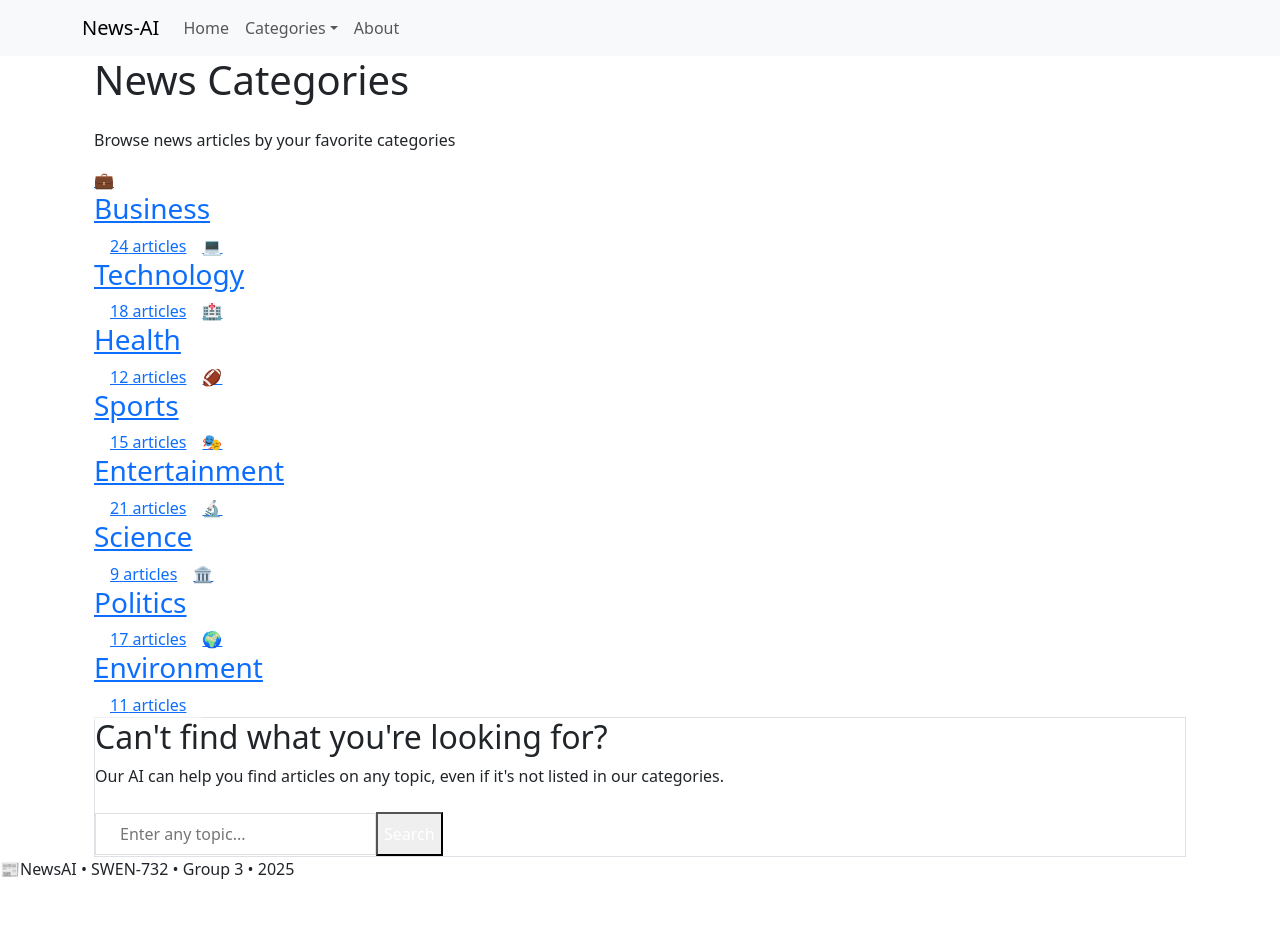
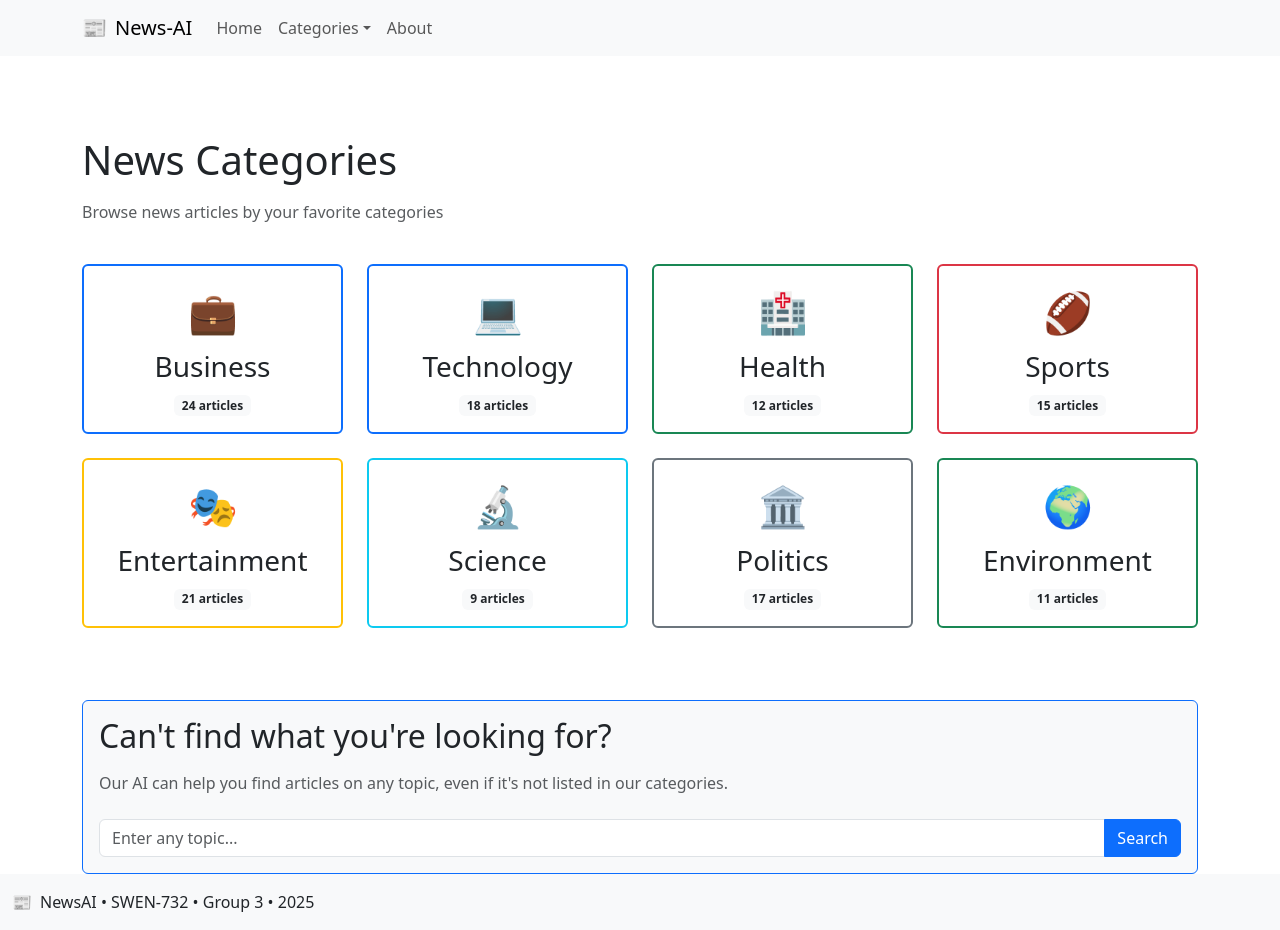
Before and after one commit to ajbarea/news-ai, a React (Create React App) app in the folder news-ai-client/: page /categories in a window 1280 px wide. Before the commit the page ends 881 px from the top, so only its background shows below. Built offline with nearby package versions, Linux system fonts and the light colour scheme.

Commit message:
Update style with reactstrap and font awesome
- Refactored layout structure
- Enhanced UX and styling
- Downgraded React version
- Added new layout components to lock header and footer zones
- Refresh buttons and icons
- Reorganize categories component

```diff
--- a/news-ai-client/package.json
+++ b/news-ai-client/package.json
@@ -8,8 +8,9 @@
     "@testing-library/react": "^16.2.0",
     "@testing-library/user-event": "^13.5.0",
     "bootstrap": "^5.3.3",
-    "react": "^19.0.0",
-    "react-dom": "^19.0.0",
+    "react": "^18.3.1",
+    "react-dom": "^18.3.1",
+    "react-icons": "^5.5.0",
     "react-router-dom": "^7.2.0",
     "react-scripts": "5.0.1",
     "reactstrap": "^9.2.3",
--- a/news-ai-client/src/App.js
+++ b/news-ai-client/src/App.js
@@ -1,31 +1,25 @@
-import React, { lazy } from 'react';
+import React from 'react';
 import { BrowserRouter as Router, Routes, Route } from 'react-router-dom';
-import Navbar from './components/Navbar';
-import Footer from './components/Footer';
-
-// Lazy load components
-const HomePage = lazy(() => import('./components/HomePage'));
-const ArticlePage = lazy(() => import('./components/ArticlePage'));
-const About = lazy(() => import('./components/About'));
-const Categories = lazy(() => import('./components/Categories'));
-const NotFound = lazy(() => import('./components/NotFound'));
+import Layout from './components/Layout';
+import HomePage from './components/HomePage';
+import About from './components/About';
+import Categories from './components/Categories';
+import ArticlePage from './components/ArticlePage';
+import NotFound from './components/NotFound';
+import 'bootstrap/dist/css/bootstrap.min.css';
 
 function App() {
   return (
     <Router>
-      <div className="min-h-screen flex flex-col bg-gray-50 dark:bg-gray-800 text-gray-800 dark:text-gray-200 transition-all duration-300">
-        <Navbar />
-        <main className="flex-grow container mx-auto px-4 sm:px-6 lg:px-8 py-10">
+      <Layout>
         <Routes>
           <Route path="/" element={<HomePage />} />
-            <Route path="/article/:id" element={<ArticlePage />} />
           <Route path="/about" element={<About />} />
           <Route path="/categories" element={<Categories />} />
+          <Route path="/article/:id" element={<ArticlePage />} />
           <Route path="*" element={<NotFound />} />
         </Routes>
-        </main>
-        <Footer />
-      </div>
+      </Layout>
     </Router>
   );
 }
--- a/news-ai-client/src/components/ArticlePage.js
+++ b/news-ai-client/src/components/ArticlePage.js
@@ -1,5 +1,6 @@
 import React from 'react';
 import { useParams } from 'react-router-dom';
+import { Container, Row, Col, Card, CardBody } from 'reactstrap';
 
 function ArticlePage() {
     const { id } = useParams();
@@ -12,30 +13,38 @@ function ArticlePage() {
         content: `
         <p class="mb-4">The technology landscape is evolving at an unprecedented pace, and 2025 promises to be a year of significant breakthroughs. From quantum computing to artificial intelligence, we're witnessing innovations that will reshape industries and redefine what's possible.</p>
 
-        <h2 class="text-2xl font-bold mt-6 mb-4">Quantum Computing Takes Center Stage</h2>
-        <p class="mb-4">After years of research and development, quantum computing is finally reaching a tipping point. Major tech companies and startups alike are making significant progress in creating stable quantum systems that can solve complex problems beyond the capabilities of classical computers.</p>
-        <p class="mb-4">Industry experts predict that 2025 will see the first commercial quantum computers capable of tackling real-world problems in fields like materials science, pharmaceuticals, and financial modeling.</p>
+        <h4 class="fs-3 fw-bold mt-4 mb-3">Quantum Computing Takes Center Stage</h4>
+        <p class="mb-3">After years of research and development, quantum computing is finally reaching a tipping point. Major tech companies and startups alike are making significant progress in creating stable quantum systems that can solve complex problems beyond the capabilities of classical computers.</p>
+        <p class="mb-3">Industry experts predict that 2025 will see the first commercial quantum computers capable of tackling real-world problems in fields like materials science, pharmaceuticals, and financial modeling.</p>
 
-        <h2 class="text-2xl font-bold mt-6 mb-4">AI Becomes More Human-like</h2>
-        <p class="mb-4">Artificial intelligence continues to evolve in remarkable ways. The latest models demonstrate unprecedented levels of understanding context, generating creative content, and engaging in nuanced conversations.</p>
-        <p class="mb-4">Perhaps most exciting is the progress in AI ethics and transparency. New frameworks are being developed to ensure AI systems are fair, accountable, and aligned with human values.</p>
+        <h4 class="fs-3 fw-bold mt-4 mb-3">AI Becomes More Human-like</h4>
+        <p class="mb-3">Artificial intelligence continues to evolve in remarkable ways. The latest models demonstrate unprecedented levels of understanding context, generating creative content, and engaging in nuanced conversations.</p>
+        <p class="mb-3">Perhaps most exciting is the progress in AI ethics and transparency. New frameworks are being developed to ensure AI systems are fair, accountable, and aligned with human values.</p>
 
-        <h2 class="text-2xl font-bold mt-6 mb-4">Extended Reality Goes Mainstream</h2>
-        <p class="mb-4">Virtual, augmented, and mixed reality technologies are finally reaching maturity. Lighter, more powerful headsets with improved displays are making extended reality experiences more immersive and comfortable.</p>
-        <p class="mb-4">Beyond gaming and entertainment, we're seeing significant adoption in education, healthcare, and remote collaboration. Virtual training simulations and immersive learning environments are revolutionizing how we acquire and apply knowledge.</p>
+        <h4 class="fs-3 fw-bold mt-4 mb-3">Extended Reality Goes Mainstream</h4>
+        <p class="mb-3">Virtual, augmented, and mixed reality technologies are finally reaching maturity. Lighter, more powerful headsets with improved displays are making extended reality experiences more immersive and comfortable.</p>
+        <p class="mb-3">Beyond gaming and entertainment, we're seeing significant adoption in education, healthcare, and remote collaboration. Virtual training simulations and immersive learning environments are revolutionizing how we acquire and apply knowledge.</p>
 
-        <h2 class="text-2xl font-bold mt-6 mb-4">The Future of Connectivity</h2>
-        <p class="mb-4">5G networks are expanding globally, providing faster and more reliable internet connections. This is enabling new applications and services that were previously unimaginable, from real-time remote surgeries to autonomous vehicles communicating with each other on the road.</p>
-        <p class="mb-4">As 5G infrastructure continues to roll out, we're also seeing advancements in satellite internet technology, bringing high-speed connectivity to even the most remote areas of the world.</p>
+        <h4 class="fs-3 fw-bold mt-4 mb-3">The Future of Connectivity</h4>
+        <p class="mb-3">5G networks are expanding globally, providing faster and more reliable internet connections. This is enabling new applications and services that were previously unimaginable, from real-time remote surgeries to autonomous vehicles communicating with each other on the road.</p>
+        <p class="mb-3">As 5G infrastructure continues to roll out, we're also seeing advancements in satellite internet technology, bringing high-speed connectivity to even the most remote areas of the world.</p>
         `
     };
 
     return (
-        <div className="p-4">
-            <h1 className="text-2xl font-bold">{article.title}</h1>
-            <p className="text-gray-600 mb-4">{article.summary}</p>
-            <div dangerouslySetInnerHTML={{ __html: article.content }} />
-        </div>
+        <Container className="py-4">
+            <Row>
+                <Col>
+                    <Card className="border-0">
+                        <CardBody>
+                            <h1 className="display-5 fw-bold mb-3">{article.title}</h1>
+                            <p className="lead text-muted mb-4">{article.summary}</p>
+                            <div className="article-content" dangerouslySetInnerHTML={{ __html: article.content }} />
+                        </CardBody>
+                    </Card>
+                </Col>
+            </Row>
+        </Container>
     );
 }
 
--- a/news-ai-client/src/components/Categories.js
+++ b/news-ai-client/src/components/Categories.js
@@ -1,69 +1,81 @@
 import React from 'react';
 import { Link } from 'react-router-dom';
+import { Container, Row, Col, Card, CardBody, CardTitle, CardText, Input, Button, InputGroup } from 'reactstrap';
 
 function Categories() {
   const categories = [
-    { id: 'business', name: 'Business', count: 24, color: 'blue', icon: '💼' },
+    { id: 'business', name: 'Business', count: 24, color: 'primary', icon: '💼' },
     { id: 'technology', name: 'Technology', count: 18, color: 'purple', icon: '💻' },
-    { id: 'health', name: 'Health', count: 12, color: 'green', icon: '🏥' },
-    { id: 'sports', name: 'Sports', count: 15, color: 'red', icon: '🏈' },
-    { id: 'entertainment', name: 'Entertainment', count: 21, color: 'yellow', icon: '🎭' },
-    { id: 'science', name: 'Science', count: 9, color: 'indigo', icon: '🔬' },
-    { id: 'politics', name: 'Politics', count: 17, color: 'orange', icon: '🏛️' },
-    { id: 'environment', name: 'Environment', count: 11, color: 'emerald', icon: '🌍' },
+    { id: 'health', name: 'Health', count: 12, color: 'success', icon: '🏥' },
+    { id: 'sports', name: 'Sports', count: 15, color: 'danger', icon: '🏈' },
+    { id: 'entertainment', name: 'Entertainment', count: 21, color: 'warning', icon: '🎭' },
+    { id: 'science', name: 'Science', count: 9, color: 'info', icon: '🔬' },
+    { id: 'politics', name: 'Politics', count: 17, color: 'secondary', icon: '🏛️' },
+    { id: 'environment', name: 'Environment', count: 11, color: 'success', icon: '🌍' },
   ];
 
-  const colorClasses = {
-    blue: 'bg-blue-100 text-blue-800 border-blue-200',
-    green: 'bg-green-100 text-green-800 border-green-200',
-    red: 'bg-red-100 text-red-800 border-red-200',
-    yellow: 'bg-yellow-100 text-yellow-800 border-yellow-200',
-    purple: 'bg-purple-100 text-purple-800 border-purple-200',
-    indigo: 'bg-indigo-100 text-indigo-800 border-indigo-200',
-    orange: 'bg-orange-100 text-orange-800 border-orange-200',
-    emerald: 'bg-emerald-100 text-emerald-800 border-emerald-200',
+  const getCardColorClass = (color) => {
+    const colorMap = {
+      primary: 'border-primary',
+      secondary: 'border-secondary',
+      success: 'border-success',
+      danger: 'border-danger',
+      warning: 'border-warning',
+      info: 'border-info',
+      purple: 'border-primary'
+    };
+    return colorMap[color] || 'border-primary';
   };
 
   return (
-    <div className="pt-20 pb-8">
-      <div className="mb-8">
-        <h1 className="text-3xl font-bold mb-4">News Categories</h1>
-        <p className="text-gray-600">Browse news articles by your favorite categories</p>
-      </div>
+    <Container className="mt-5 pt-4">
+      <Row className="mb-4">
+        <Col>
+          <h1 className="mb-3">News Categories</h1>
+          <p className="text-muted">Browse news articles by your favorite categories</p>
+        </Col>
+      </Row>
 
-      <div className="grid grid-cols-1 md:grid-cols-2 lg:grid-cols-3 xl:grid-cols-4 gap-6">
+      <Row>
         {categories.map((category) => (
-          <Link
+          <Col key={category.id} md="6" lg="4" xl="3" className="mb-4">
+            <Card
+              tag={Link}
               to={`/category/${category.id}`}
-            key={category.id}
-            className={`flex flex-col items-center p-6 rounded-xl border-2 hover:shadow-md transition-shadow ${colorClasses[category.color]} hover:opacity-90`}
+              className={`h-100 ${getCardColorClass(category.color)}`}
+              style={{ textDecoration: 'none', borderWidth: '2px' }}
             >
-            <span className="text-4xl mb-2">{category.icon}</span>
-            <h3 className="text-xl font-semibold">{category.name}</h3>
-            <span className="mt-2 px-3 py-1 bg-white bg-opacity-50 rounded-full text-sm">
-              {category.count} articles
-            </span>
-          </Link>
+              <CardBody className="text-center">
+                <div className="mb-2 fs-1">{category.icon}</div>
+                <CardTitle tag="h3" className="mb-2">{category.name}</CardTitle>
+                <span className="badge bg-light text-dark">{category.count} articles</span>
+              </CardBody>
+            </Card>
+          </Col>
         ))}
-      </div>
+      </Row>
 
-      <div className="mt-12 bg-blue-50 border border-blue-100 rounded-lg p-6">
-        <h2 className="text-xl font-semibold mb-2">Can't find what you're looking for?</h2>
-        <p className="text-gray-600 mb-4">
+      <Row className="mt-5">
+        <Col>
+          <Card className="bg-light border-primary">
+            <CardBody>
+              <CardTitle tag="h2" className="mb-3">Can't find what you're looking for?</CardTitle>
+              <CardText className="text-muted mb-4">
                 Our AI can help you find articles on any topic, even if it's not listed in our categories.
-        </p>
-        <div className="flex">
-          <input
+              </CardText>
+              <InputGroup>
+                <Input
                   type="text"
                   placeholder="Enter any topic..."
-            className="flex-grow px-4 py-2 border border-gray-300 rounded-l-md focus:outline-none focus:ring-2 focus:ring-blue-500"
+                  className="flex-grow-1"
                 />
-          <button className="bg-blue-600 hover:bg-blue-700 text-white px-6 py-2 rounded-r-md transition-colors">
-            Search
-          </button>
-        </div>
-      </div>
-    </div>
+                <Button color="primary">Search</Button>
+              </InputGroup>
+            </CardBody>
+          </Card>
+        </Col>
+      </Row>
+    </Container>
   );
 }
 
--- a/news-ai-client/src/components/Footer.js
+++ b/news-ai-client/src/components/Footer.js
@@ -1,15 +1,20 @@
 import React from 'react';
+import { Container, Row, Col } from 'reactstrap';
 
 function Footer() {
     const currentYear = new Date().getFullYear();
 
     return (
-        <div className="flex flex-col md:flex-row justify-between items-center">
-            <div className="text-gray-500 dark:text-gray-400 text-sm">
-                <span className="text-lg" aria-label="News">📰</span>
-                NewsAI  • SWEN-732 • Group 3 • {currentYear}
-            </div>
-        </div>
+        <footer className="footer mt-auto py-3 bg-light">
+            <Container fluid>
+                <Row>
+                    <Col className="text-center text-md-start">
+                        <span className="me-2" aria-label="News">📰</span>
+                        NewsAI  • SWEN-732 • Group 3 • {currentYear}
+                    </Col>
+                </Row>
+            </Container>
+        </footer>
     );
 }
 
--- /dev/null
+++ b/news-ai-client/src/components/Layout.js
@@ -0,0 +1,19 @@
+import React from 'react';
+import NavbarComponent from './Navbar';
+import Footer from './Footer';
+
+function Layout({ children }) {
+  return (
+    <div className="d-flex flex-column min-vh-100">
+      <NavbarComponent />
+      <main className="flex-shrink-0 flex-grow-1">
+        <div className="pt-5 mt-3">
+          {children}
+        </div>
+      </main>
+      <Footer />
+    </div>
+  );
+}
+
+export default Layout;
--- a/news-ai-client/src/components/Navbar.js
+++ b/news-ai-client/src/components/Navbar.js
@@ -14,15 +14,17 @@ import {
   DropdownItem
 } from 'reactstrap';
 
-function NavbarComponent(args) {
+function NavbarComponent() {
   const [isOpen, setIsOpen] = useState(false);
 
   const toggle = () => setIsOpen(!isOpen);
 
   return (
-    <div>
-      <Navbar color="light" light expand="md" container {...args}>
-        <NavbarBrand tag={Link} to="/">News-AI</NavbarBrand>
+    <Navbar color="light" light expand="md" fixed="top" container>
+      <NavbarBrand tag={Link} to="/">
+        <span className="me-2" aria-label="News">📰</span>
+        News-AI
+      </NavbarBrand>
       <NavbarToggler onClick={toggle} />
       <Collapse isOpen={isOpen} navbar>
         <Nav className="me-auto" navbar>
@@ -36,9 +38,9 @@ function NavbarComponent(args) {
               Categories
             </DropdownToggle>
             <DropdownMenu end>
-                <DropdownItem tag={Link} to="/categories/politics">Politics</DropdownItem>
-                <DropdownItem tag={Link} to="/categories/tech">Technology</DropdownItem>
-                <DropdownItem tag={Link} to="/categories/sports">Sports</DropdownItem>
+              <DropdownItem tag={Link} to="/category/politics">Politics</DropdownItem>
+              <DropdownItem tag={Link} to="/category/technology">Technology</DropdownItem>
+              <DropdownItem tag={Link} to="/category/sports">Sports</DropdownItem>
               <DropdownItem divider />
               <DropdownItem tag={Link} to="/categories">All Categories</DropdownItem>
             </DropdownMenu>
@@ -51,7 +53,6 @@ function NavbarComponent(args) {
         </Nav>
       </Collapse>
     </Navbar>
-    </div>
   );
 }
 
--- a/news-ai-client/src/index.css
+++ b/news-ai-client/src/index.css
@@ -11,3 +11,21 @@ code {
   font-family: source-code-pro, Menlo, Monaco, Consolas, 'Courier New',
     monospace;
 }
+
+html, body {
+  height: 100%;
+}
+
+#root {
+  display: flex;
+  flex-direction: column;
+  min-height: 100vh;
+}
+
+.min-vh-100 {
+  min-height: 100vh;
+}
+
+.footer {
+  margin-top: auto;
+}
```
Also changed, not shown: news-ai-client/src/components/About.js (+20 -4 lines), news-ai-client/src/components/ArticleCard.js (+36 -19 lines), news-ai-client/src/components/HomePage.js (+38 -24 lines), news-ai-client/src/components/NotFound.js (+7 -4 lines), 1 other file (tests, documents, lock files or other folders). Lines whose indentation alone changed are shown as unchanged.
